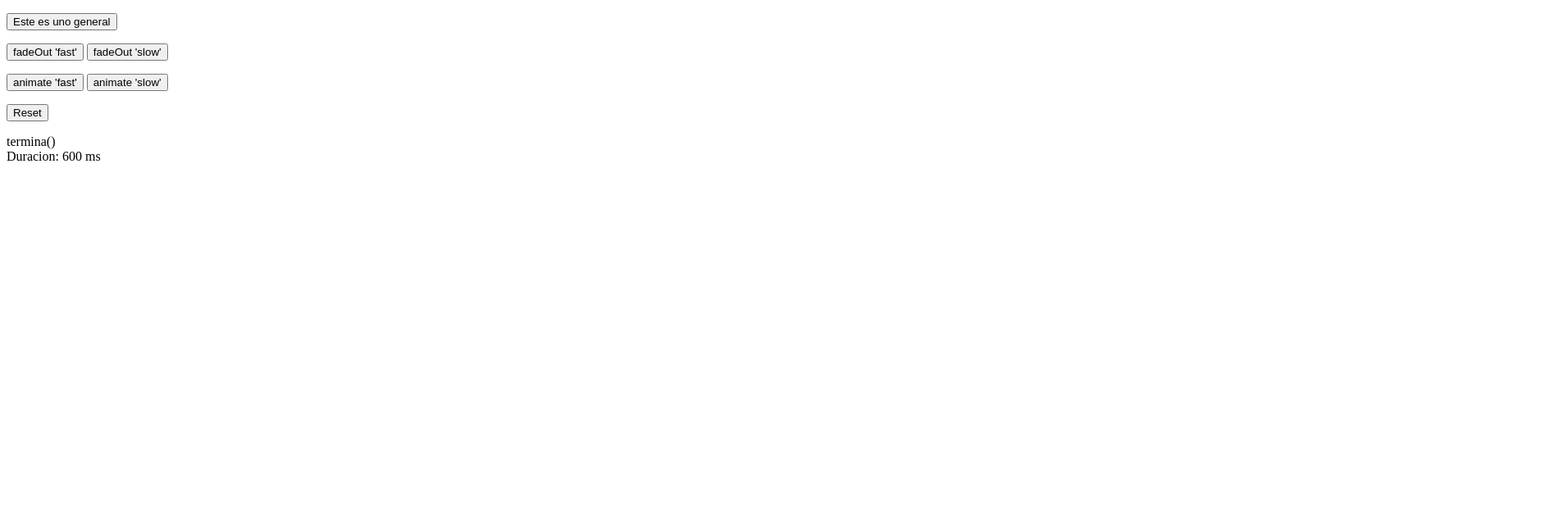
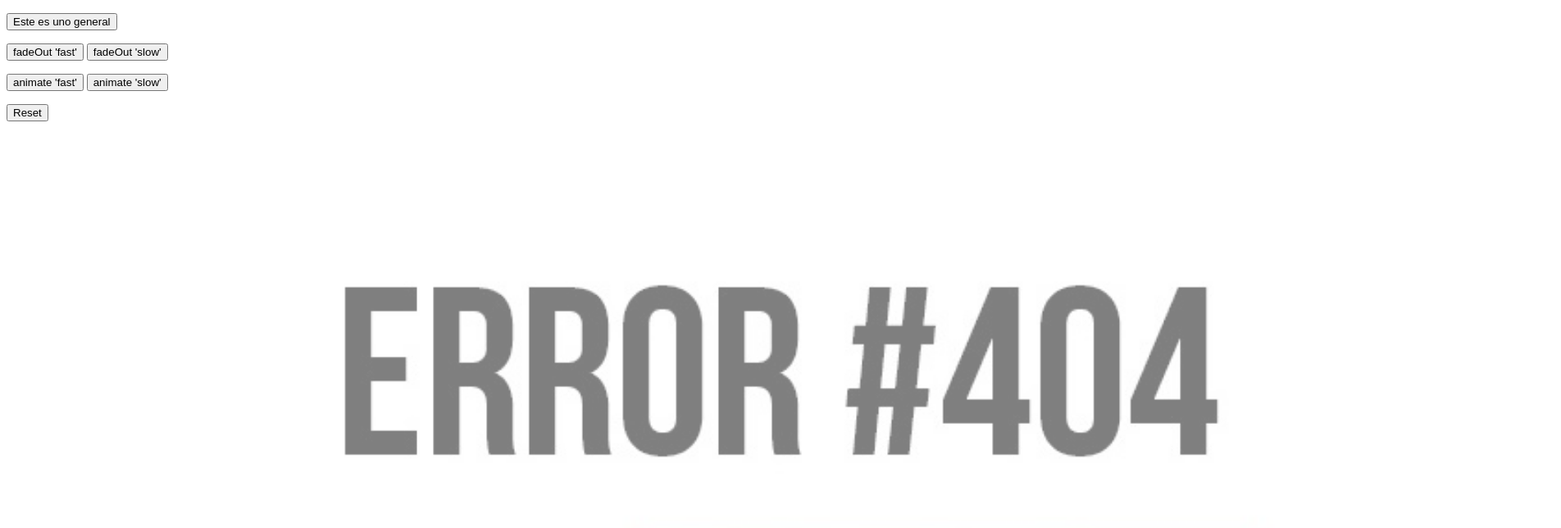
Before and after one commit to pablugj/jquery_animacion, a plain HTML site: page index.html in a window 1280 px wide. Both pictures are taken after a click on the button "Este es uno general". Shown: the top 644 px of the page at 82% size, 1904 px wide, since content can reach past the window. Drawn offline with Linux system fonts and the light colour scheme.

Commit message:
Cambios
Este es un cambio

```diff
--- /dev/null
+++ b/css/estilo.css
@@ -0,0 +1,16 @@
+body
+{
+
+}
+
+#imagen
+{
+	display: none;
+
+
+}
+
+img
+{
+	width: 100%;
+}
--- a/css/main.css
+++ b/css/main.css
@@ -1,4 +1,9 @@
-img
+body
 {
-	display: none;
+	background-color: red;
 }
+
+.img
+{
+	display:
+}
--- a/index.html
+++ b/index.html
@@ -3,9 +3,8 @@
 <head>
 	<meta charset="UTF-8">
 	<title>Eventos Jquery</title>
-	<link tyrel="stylesheet" type="text/css" href="css/main.css">
-	<script src="js/jquery-3.2.1.min.js"></script>
-    <script src="js/main.js"></script>
+	<link rel="stylesheet" type="text/css" href="css/estilo.css">
+
 </head>
 <body>
 	<p>
@@ -14,7 +13,7 @@
 	<p>
 		<button class="jq-fadeoutfast">fadeOut 'fast'</button>
   	<button class="jq-fadeoutslow">fadeOut 'slow'</button>
-  </p>
+   </p>
   <p>
   	<button class="jq-animatefast">animate 'fast'</button>
   	<button class="jq-animateslow">animate 'slow'</button>
@@ -26,11 +25,13 @@
 	</p>
 
 	<div class="imagen" id="imagen">
-		<img src="img/404error.jpg">
+		<img id="img" class="img" src="img/404error.jpg">
 	</div>
 
 	<div class="salida"></div>
 
 
 </body>
+<script src="js/jquery-3.2.1.min.js"></script>
+  <script src="js/main.js"></script>
 </html>
--- a/js/main.js
+++ b/js/main.js
@@ -1,6 +1,6 @@
 var inicio_evento;
 
-$(inicio);
+$(inicio); //ready
 
 function inicio(argument)
 {
@@ -11,8 +11,14 @@ function inicio(argument)
 function animacion()
 {
 	inicio_evento = new Date().getTime();
-	$(".imagen").fadeOut('slow',termina)
-}
+	$("#imagen").fadeIn(1000,termina);
+	$("#imagen").animate(
+		{
+
+			opacity: ".5",
+			width: "150%"
+		}, 1500 );
+	}
 
 function termina()
 {
```
